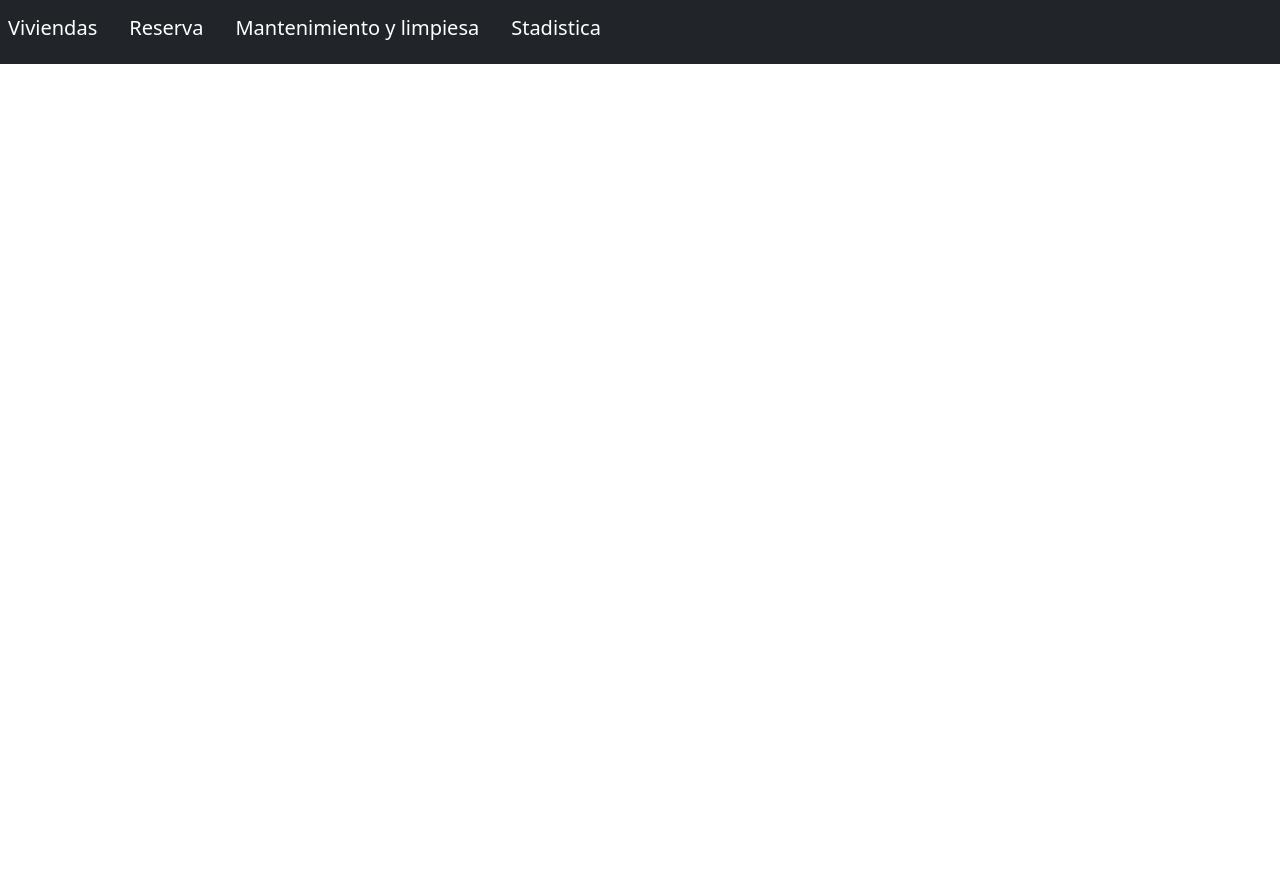
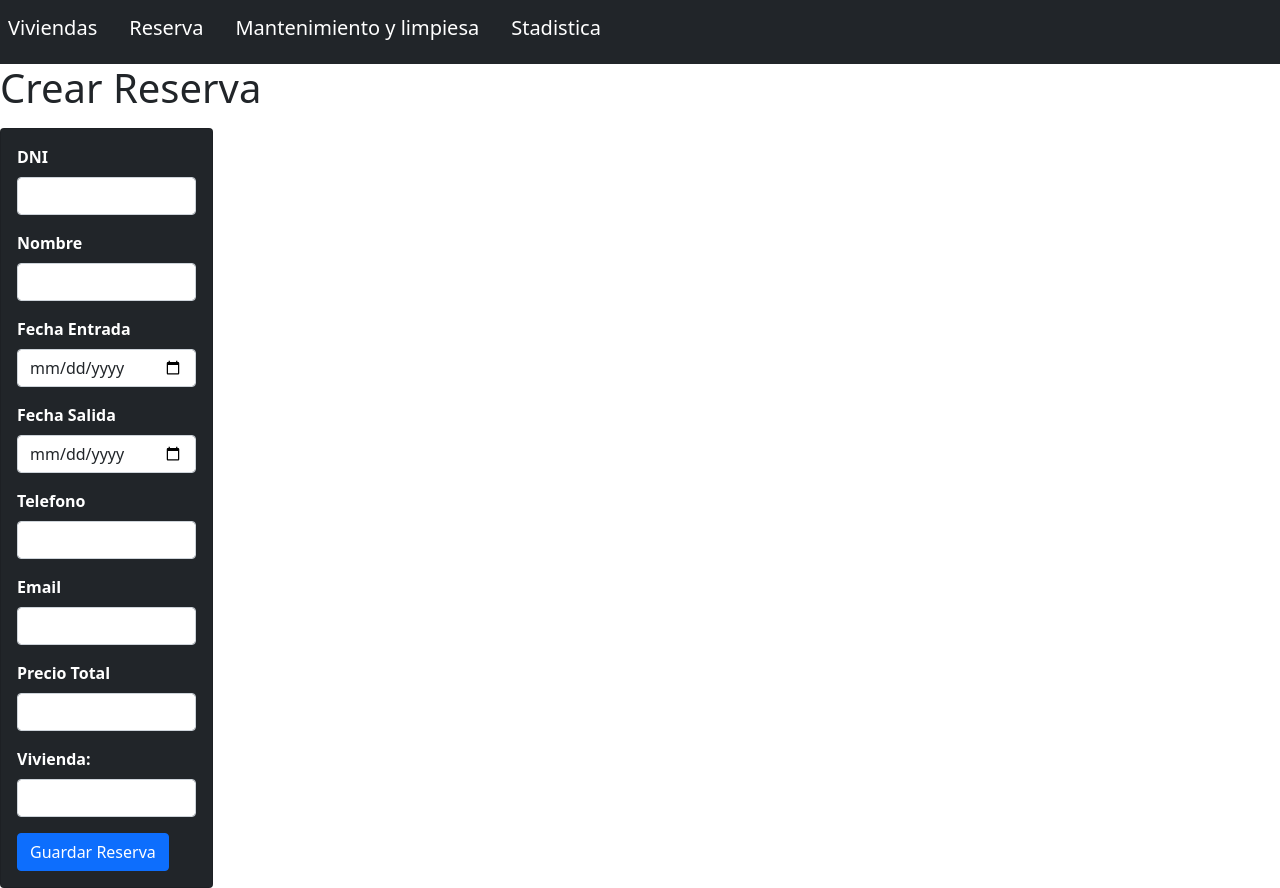
Before and after one commit to JuanOchandoArrevilla/gestionEmpresaERP, a React (Create React App) app: page /reserva in a window 1280 px wide. Before the commit the page ends 800 px from the top, so only its background shows below. Built offline with nearby package versions, Linux system fonts and the light colour scheme.

Commit message:
funciona

```diff
--- a/package.json
+++ b/package.json
@@ -8,7 +8,6 @@
     "@testing-library/user-event": "^13.5.0",
     "formik": "^2.2.9",
     "react": "^17.0.2",
-    "react-datepicker": "^4.6.0",
     "react-dom": "^17.0.2",
     "react-router-dom": "^6.2.1",
     "react-scripts": "5.0.0",
--- a/src/App.js
+++ b/src/App.js
@@ -2,7 +2,7 @@ import { BrowserRouter, Routes, Route } from "react-router-dom";
 import "./App.css";
 import Navbar from "./components/Navbar";
 import Viendas from "./pages/Viviendas";
-
+import Reserva from "./pages/Reserva";
 
 
 function App() {
@@ -12,6 +12,7 @@ function App() {
         <Navbar />
         <Routes>
           <Route path="/viviendas" element={<Viendas />} />
+          <Route path="/reserva" element={<Reserva />} />
         </Routes>
       </BrowserRouter>
     </>
--- /dev/null
+++ b/src/pages/Reserva.jsx
@@ -0,0 +1,214 @@
+
+import React, { useState } from "react";
+import { Formik, Form, Field, ErrorMessage } from "formik";
+
+
+const Reserva = () => {
+
+  return (
+    <div className="">
+      <h1>Crear Reserva</h1>
+      <div className="col-2">
+        <div className="card mt-3 bg-dark">
+          <div className="card-body ">
+            <Formik
+              initialValues={{
+                dni: "",
+                nombre: "",
+                fecha_Entrada: "",
+                fecha_Salida: "",
+                telefono: "",
+                email: "",
+                precio: "",
+                vivienda: "",
+              }}
+              validate={(valores) => {
+                let errores = {};
+
+                if (!valores.dni) {
+                  errores.dni = "por favor ingrese un valor";
+                }
+
+                if (!valores.nombre) {
+                  errores.nombre = "por favor ingrese un valor";
+                }
+
+                if (!valores.telefono) {
+                  errores.telefono = "por favor ingrese un valor";
+                }
+                if (!valores.email) {
+                  errores.email = "por favor ingrese valor";
+                } else if (
+                  !/^[a-zA-Z0-9_.+-]+@[a-zA-Z0-9-]+\.[a-zA-Z0-9-.]+$/.test(
+                    valores.email
+                  )
+                ) {
+                  errores.email = "el correo esta malo";
+                }
+
+                if (!valores.precio) {
+                  errores.precio = "por favor ingrese el precio a pagar";
+                }
+
+                if (!valores.vivienda) {
+                  errores.vivienda = "por favor ingrese un valor";
+                }
+
+                return errores;
+              }}
+              onSubmit={(valores, { resetForm }) => {
+                resetForm();
+                console.log(valores);
+                console.log("Formulario enviado");
+
+                // setEnviarFormulario(true);
+                // setTimeout(() =>  setEnviarFormulario(false), 3000);
+              }}
+            >
+              {({ errors }) => (
+                <Form className="">
+                  <div className="mb-3">
+                    <label className="form-label colorLetras">DNI</label>
+                    <Field
+                      type="text"
+                      className="form-control"
+                      id="dni"
+                      name="dni"
+                    />
+                    <ErrorMessage
+                      name="dni"
+                      component={() => (
+                        <div className="colorLetrasErroes">{errors.dni}</div>
+                      )}
+                    />
+                  </div>
+
+                  <div className="mb-3">
+                    <label className="form-label colorLetras">Nombre</label>
+                    <Field
+                      type="text"
+                      className="form-control"
+                      id="nombre"
+                      name="nombre"
+                    />
+                    <ErrorMessage
+                      name="nombre"
+                      component={() => (
+                        <div className="colorLetrasErroes">{errors.nombre}</div>
+                      )}
+                    />
+                  </div>
+
+                  <div className="mb-3">
+                    <label className="form-label colorLetras">
+                      Fecha Entrada
+                    </label>
+                    <Field
+                      type="date"
+                      className="form-control"
+                      id="fecha_Entrada"
+                      name="fecha_Entrada"
+                    />
+                  </div>
+
+                  <div className="mb-3">
+                    <label className="form-label colorLetras">
+                      Fecha Salida
+                    </label>
+                    <Field
+                      type="date"
+                      className="form-control"
+                      id="fecha_Salida"
+                      name="fecha_Salida"
+                    />
+                  </div>
+
+
+                  <div className="mb-3">
+                    <label className="form-label colorLetras">Telefono</label>
+                    <Field
+                      type="text"
+                      className="form-control"
+                      id="telefono"
+                      name="telefono"
+                    />
+                    <ErrorMessage
+                      name="telefono"
+                      component={() => (
+                        <div className="colorLetrasErroes">
+                          {errors.telefono}
+                        </div>
+                      )}
+                    />
+                  </div>
+
+                  <div className="mb-3">
+                    <label className="form-label colorLetras">Email</label>
+                    <Field
+                      type="text"
+                      className="form-control"
+                      id="email"
+                      name="email"
+                    />
+                    <ErrorMessage
+                      name="email"
+                      component={() => (
+                        <div className="colorLetrasErroes">{errors.email}</div>
+                      )}
+                    />
+                  </div>
+
+                  <div className="mb-3">
+                    <label className="form-label colorLetras">
+                      Precio Total
+                    </label>
+                    <Field
+                      type="number"
+                      step="0.01"
+                      className="form-control"
+                      id="precio"
+                      name="precio"
+                    />
+                    <ErrorMessage
+                      name="precio"
+                      component={() => (
+                        <div className="colorLetrasErroes">{errors.precio}</div>
+                      )}
+                    />
+                  </div>
+                  <div className="mb-3">
+                    <label className="form-label colorLetras">Vivienda:</label>
+                    <Field
+                      type="text"
+                      step="0.01"
+                      className="form-control"
+                      id="vivienda"
+                      name="vivienda"
+                    />
+                    <ErrorMessage
+                      name="vivienda"
+                      component={() => (
+                        <div className="colorLetrasErroes">
+                          {errors.vivienda}
+                        </div>
+                      )}
+                    />
+                  </div>
+
+                  <button className="btn btn-primary" type="submit">
+                    Guardar Reserva
+                  </button>
+                  {/* {enviarFormulario && (
+                    <p className="enviarDatos">Datos guardado</p> */}
+                  {/* )} */}
+                </Form>
+              )}
+            </Formik>
+          </div>
+        </div>
+      </div>
+    </div>
+  );
+};
+
+export default Reserva;
```
Also changed, not shown: 1 other file (tests, documents, lock files or other folders).
